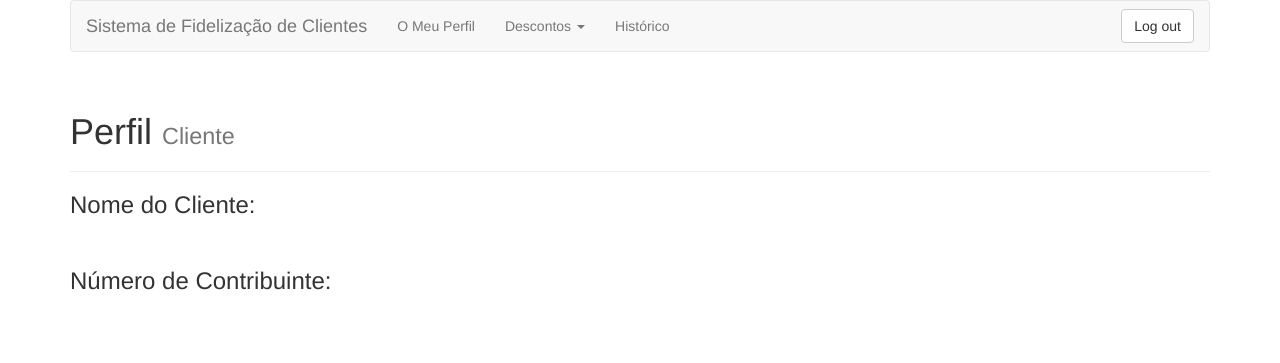
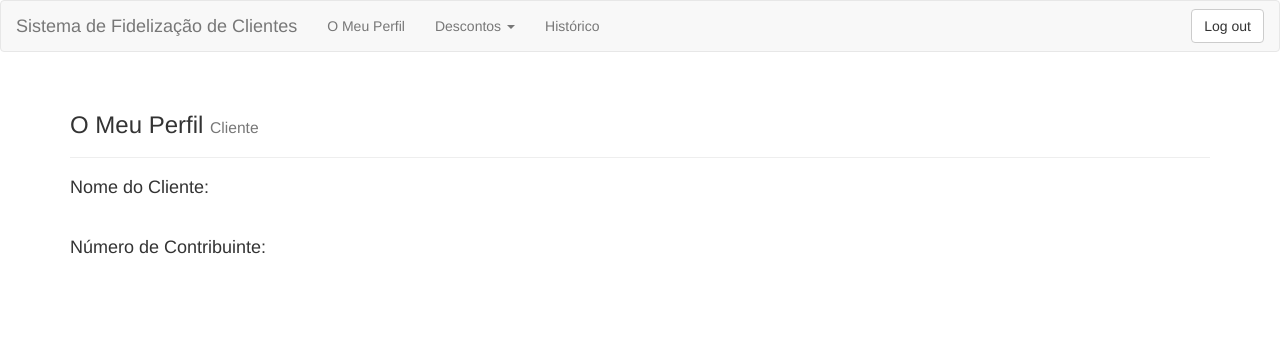
Before and after one commit to HugoSousa/FEUP-SINF_Keepem, a PHP site: page /cliente.php?codCliente=1 in a window 1280 px wide. Shown: the top 363 px of the page. Run offline with PHP 8.4, Linux system fonts and the light colour scheme; the visitor is signed in with stand-in values (Sample User, id 1).

Commit message:
Web app updated: - Changed text size in 'O Meu Perfil'; - Fixed logout button in navbar.

```diff
--- a/app/cliente.php
+++ b/app/cliente.php
@@ -28,17 +28,17 @@
     <div class="container">
 
         <div class="page-header">
-            <h1>Perfil <small>Cliente</small></h1>
+            <h3>O Meu Perfil <small>Cliente</small></h3>
         </div>
 
-        <h3>Nome do Cliente: <span id="nomeCliente" class="label label-primary"></span></h3>
+        <h4>Nome do Cliente: <span id="nomeCliente" class="label label-primary"></span></h4>
         <br>
-        <h3>Número de Contribuinte: <span id="numContribuinte" class="label label-primary"></span></h3>
+        <h4>Número de Contribuinte: <span id="numContribuinte" class="label label-primary"></span></h4>
         <br>
         <br>
-        <h3 id="cartaoClienteH3">ID Cartão de Cliente: <span id="cartaoCliente" class="label label-info"></span> <button type="submit" id="criarCartaoCliente" class="btn btn-lg btn-info btn-block">Criar Cartão de Cliente</button></h3>
+        <h4 id="cartaoClienteH4">ID Cartão de Cliente: <span id="cartaoCliente" class="label label-info"></span> <button type="submit" id="criarCartaoCliente" class="btn btn-lg btn-info btn-block">Criar Cartão de Cliente</button></h4>
         <br>
-        <h3 id="pontosH3">Pontos: <span id="pontos" class="label label-info"></span></h3>
+        <h4 id="pontosH4">Pontos: <span id="pontos" class="label label-info"></span></h4>
     </div>
 </body>
 
--- a/app/js/cliente.js
+++ b/app/js/cliente.js
@@ -1,9 +1,9 @@
 $(document).ready(function () {
     var codCliente = getParameterByName('codCliente');
 
-    $("#cartaoClienteH3").hide();
+    $("#cartaoClienteH4").hide();
     $("#criarCartaoCliente").hide();
-    $("#pontosH3").hide();
+    $("#pontosH4").hide();
 
     $.ajax({
         type: "GET",
@@ -15,12 +15,12 @@
             $("#numContribuinte").append(resp.NumContribuinte);
 
             if (resp.CDU_idCartaoCliente == null || resp.CDU_idCartaoCliente == "null") {
-                $("#cartaoClienteH3").show();
+                $("#cartaoClienteH4").show();
                 $("#criarCartaoCliente").show();
             } else {
-                $("#cartaoClienteH3").show();
+                $("#cartaoClienteH4").show();
                 $("#cartaoCliente").append(resp.CDU_idCartaoCliente);
-                $("#pontosH3").show();
+                $("#pontosH4").show();
                 $("#pontos").append(resp.Pontos);
             }
 
--- a/app/navbar.php
+++ b/app/navbar.php
@@ -1,4 +1,4 @@
-<?php include("session.php"); ?>
+<?php include( "session.php"); ?>
 
 <html>
 
@@ -23,6 +23,7 @@
 
     <script>
         $(document).ready(function () {
+            /*
             $('#historico_table').dataTable({
                 "searching": false,
                 'aoColumnDefs': [{
@@ -43,6 +44,7 @@
                     }
        ]
             });
+            */
 
 
             $("#logout").click(function () {
@@ -54,7 +56,6 @@
 </head>
 
 <body>
-    <div class="container">
     <nav class="navbar navbar-default" role="navigation">
         <div class="container-fluid">
             <!-- Brand and toggle get grouped for better mobile display -->
@@ -85,4 +86,3 @@
             </div>
             <!-- /.container-fluid -->
     </nav>
-        </div>
```
Lines whose indentation alone changed are shown as unchanged.
